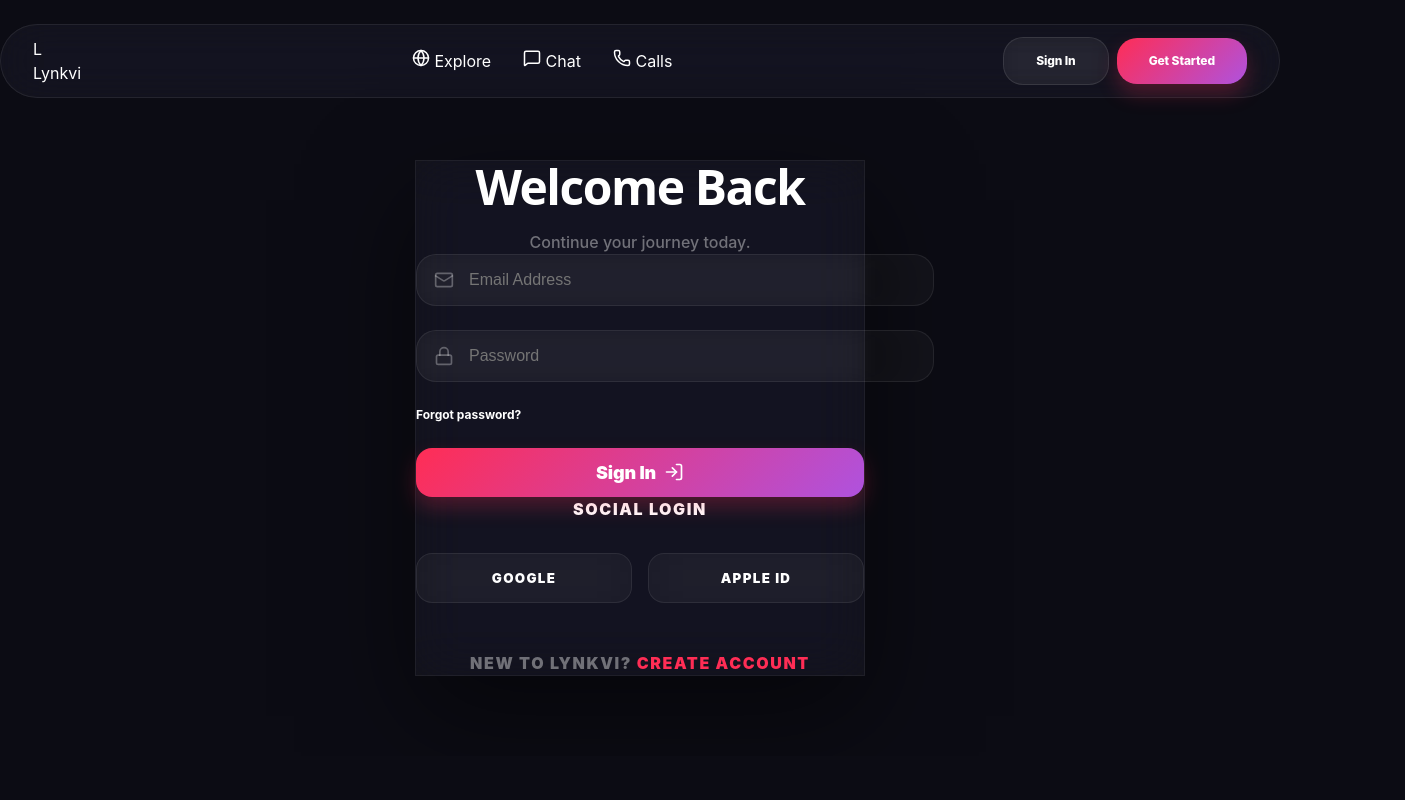
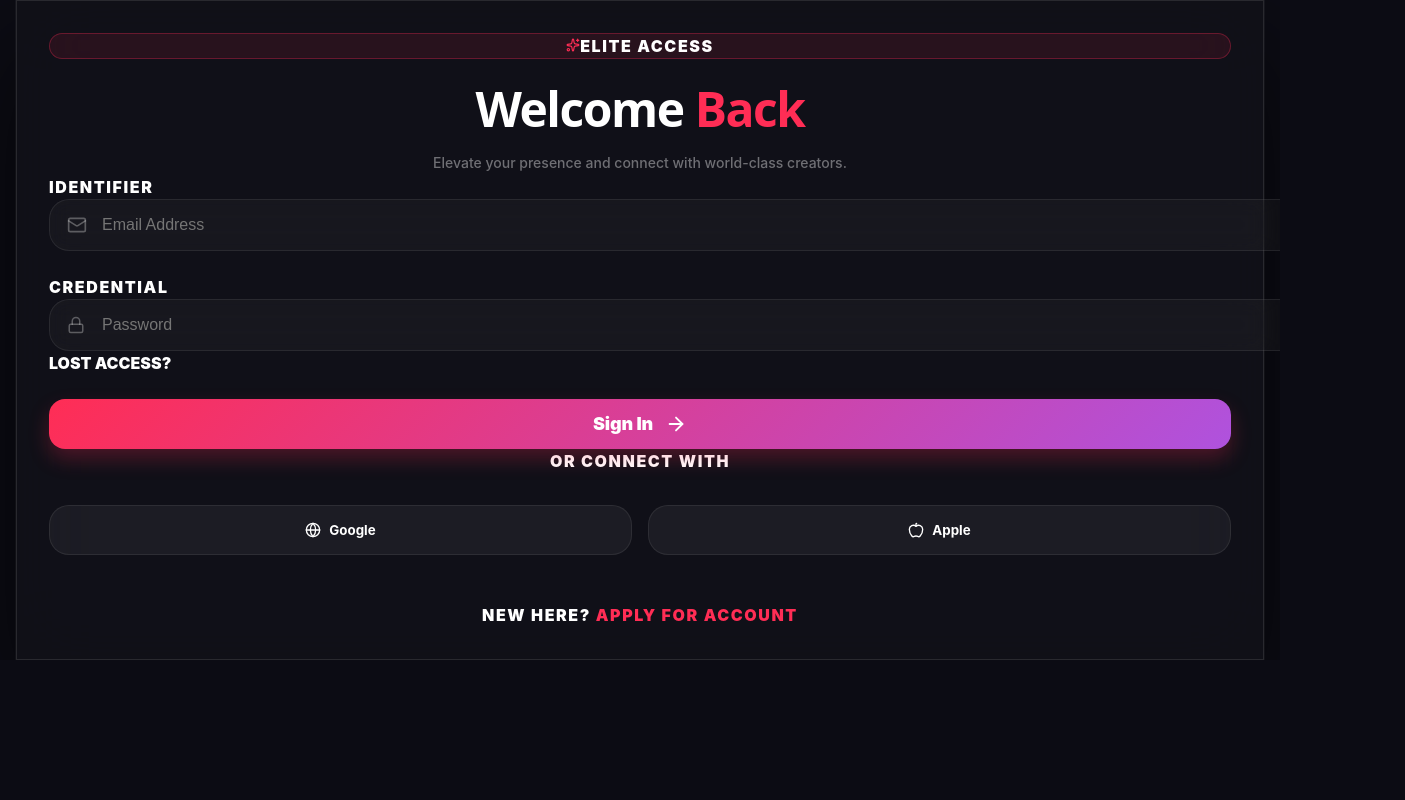
Before and after one commit to lyon-lang/lynkvi_web, a React (Vite) app: page /login in a window 1280 px wide. Shown: the top 800 px of the page, 1405 px wide, since content can reach past the window. Built offline with nearby package versions, Linux system fonts and the light colour scheme.

Commit message:
feat: redesign login page with enhanced animations and modern UI components

```diff
--- a/src/components/Layout.tsx
+++ b/src/components/Layout.tsx
@@ -1,5 +1,5 @@
 import React from 'react';
-import { Outlet } from 'react-router-dom';
+import { Outlet, useLocation } from 'react-router-dom';
 import { Navbar } from './Navbar';
 import { BottomNav } from './BottomNav';
 import { DynamicBackground } from './DynamicBackground';
@@ -7,6 +7,9 @@
 
 export const Layout: React.FC = () => {
   const { scrollYProgress } = useScroll();
+  const location = useLocation();
+  const isAuthPage = ['/login', '/register'].includes(location.pathname);
+
   const scaleX = useSpring(scrollYProgress, {
     stiffness: 100,
     damping: 30,
@@ -17,19 +20,23 @@
     <div className="app-wrapper">
       <DynamicBackground />
 
+      {!isAuthPage && (
+        <>
           <motion.div
             className="fixed top-0 left-0 right-0 h-1 bg-gradient-to-r from-primary to-secondary origin-left z-[100]"
             style={{ scaleX }}
           />
+          <Navbar />
+        </>
+      )}
 
-      <Navbar />
-
-      <main className="flex-1 pb-24 md:pb-0 md:pt-20">
+      <main className={`flex-1 ${!isAuthPage ? 'pb-24 md:pb-0 md:pt-20' : ''}`}>
         <Outlet />
       </main>
 
-      <BottomNav />
+      {!isAuthPage && <BottomNav />}
 
+      {!isAuthPage && (
         <footer className="footer container">
           <div className="footer-content">
             <div className="footer-brand">
@@ -67,6 +74,7 @@
             <p>&copy; 2026 Lynkvi. All rights reserved.</p>
           </div>
         </footer>
+      )}
     </div>
   );
 };
--- a/src/components/ModelGrid.tsx
+++ b/src/components/ModelGrid.tsx
@@ -1,5 +1,4 @@
 import React from 'react';
-import { motion } from 'framer-motion';
 import { ArrowRight } from 'lucide-react';
 import { useQuery } from '@tanstack/react-query';
 import { modelsService } from '../services/modelsService';
--- a/src/components/Navbar.tsx
+++ b/src/components/Navbar.tsx
@@ -1,5 +1,5 @@
 import React, { useState, useEffect } from 'react';
-import { MessageSquare, Phone, Globe, LogIn, User as UserIcon, LogOut, Settings, CreditCard, Menu, X } from 'lucide-react';
+import { MessageSquare, Phone, Globe, User as UserIcon, LogOut, Settings, CreditCard } from 'lucide-react';
 import { motion, AnimatePresence } from 'framer-motion';
 import { Link, useLocation, useNavigate } from 'react-router-dom';
 import { useAuth } from '../context/AuthContext';
--- a/src/index.css
+++ b/src/index.css
@@ -375,6 +375,68 @@
   color: var(--primary);
 }
 
+/* Premium Login UI */
+.login-bg {
+  position: fixed;
+  top: 0; left: 0; right: 0; bottom: 0;
+  z-index: -1;
+  background: radial-gradient(at 0% 0%, hsla(339, 100%, 55%, 0.15) 0, transparent 50%),
+              radial-gradient(at 100% 0%, hsla(271, 100%, 55%, 0.15) 0, transparent 50%),
+              radial-gradient(at 100% 100%, hsla(339, 100%, 55%, 0.1) 0, transparent 50%),
+              radial-gradient(at 0% 100%, hsla(271, 100%, 55%, 0.1) 0, transparent 50%),
+              #0a0a0f;
+  animation: bg-mesh 20s ease infinite;
+}
+
+@keyframes bg-mesh {
+  0%, 100% { background-position: 0% 0%; }
+  50% { background-position: 100% 100%; }
+}
+
+.glass-heavy {
+  background: rgba(18, 18, 24, 0.8);
+  backdrop-filter: blur(40px) saturate(200%);
+  border: 1px solid rgba(255, 255, 255, 0.1);
+  box-shadow: 0 50px 100px rgba(0, 0, 0, 0.6),
+              0 0 0 1px rgba(255, 255, 255, 0.05);
+}
+
+.shimmer-btn {
+  position: relative;
+  overflow: hidden;
+}
+
+.shimmer-btn::after {
+  content: "";
+  position: absolute;
+  top: -50%;
+  left: -50%;
+  width: 200%;
+  height: 200%;
+  background: linear-gradient(45deg, transparent, rgba(255,255,255,0.1), transparent);
+  transform: rotate(45deg);
+  animation: shimmer 3s infinite;
+}
+
+@keyframes shimmer {
+  0% { transform: translateX(-150%) rotate(45deg); }
+  100% { transform: translateX(150%) rotate(45deg); }
+}
+
+.social-btn {
+  background: rgba(255, 255, 255, 0.05);
+  border: 1px solid rgba(255, 255, 255, 0.08);
+  color: white;
+  border-radius: 20px;
+  transition: all 0.3s ease;
+}
+
+.social-btn:hover {
+  background: rgba(255, 255, 255, 0.1);
+  border-color: rgba(255, 255, 255, 0.2);
+  transform: translateY(-2px);
+}
+
 /* Animations */
 @keyframes fadeIn {
   from { opacity: 0; transform: translateY(10px); }
--- a/src/pages/Explore.tsx
+++ b/src/pages/Explore.tsx
@@ -1,10 +1,9 @@
 import React, { useState } from 'react';
 import { motion, AnimatePresence } from 'framer-motion';
-import { Search, Star, MessageCircle, Phone, MapPin, SlidersHorizontal, CheckCircle2 } from 'lucide-react';
+import { Search, SlidersHorizontal, CheckCircle2 } from 'lucide-react';
 import { useQuery } from '@tanstack/react-query';
-import { modelsService, type Model } from '../services/modelsService';
+import { modelsService } from '../services/modelsService';
 import { ModelCard } from '../components/ModelCard';
-import { Link } from 'react-router-dom';
 
 const CATEGORIES = ['All', 'Lifestyle', 'Gaming', 'Fitness', 'ASMR', 'Cosplay', 'Music'];
 
--- a/src/pages/Login.tsx
+++ b/src/pages/Login.tsx
@@ -1,8 +1,8 @@
 import React, { useState } from 'react';
-import { motion } from 'framer-motion';
+import { motion, AnimatePresence, type Variants } from 'framer-motion';
 import { useNavigate, Link } from 'react-router-dom';
 import { useAuth } from '../context/AuthContext';
-import { Mail, Lock, LogIn, AlertCircle } from 'lucide-react';
+import { Mail, Lock, AlertCircle, Sparkles, Globe, Apple, ArrowRight } from 'lucide-react';
 
 export const Login: React.FC = () => {
   const [email, setEmail] = useState('');
@@ -27,92 +27,156 @@
     }
   };
 
+  const containerVariants: Variants = {
+    hidden: { opacity: 0, scale: 0.95, y: 20 },
+    visible: {
+      opacity: 1,
+      scale: 1,
+      y: 0,
+      transition: {
+        duration: 0.8,
+        ease: [0.16, 1, 0.3, 1],
+        staggerChildren: 0.1
+      }
+    }
+  };
+
+  const itemVariants: Variants = {
+    hidden: { opacity: 0, y: 10 },
+    visible: { opacity: 1, y: 0 }
+  };
+
   return (
-    <div className="flex-center min-h-screen relative overflow-hidden px-4 py-20">
-      {/* Immersive Background Decorations */}
-      <div className="absolute top-0 left-0 w-full h-full pointer-events-none">
-        <div className="absolute top-[-10%] left-[-10%] w-[50%] h-[50%] bg-primary opacity-20 blur-[120px] rounded-full animate-pulse" />
-        <div className="absolute bottom-[-10%] right-[-10%] w-[50%] h-[50%] bg-secondary opacity-10 blur-[120px] rounded-full animate-pulse" style={{ animationDelay: '2s' }} />
+    <div className="min-h-screen flex items-center justify-center relative overflow-hidden px-4 md:px-6 py-12 md:py-20">
+      {/* Dynamic Background */}
+      <div className="login-bg" />
+
+      <motion.div
+        variants={containerVariants}
+        initial="hidden"
+        animate="visible"
+        className="glass-heavy p-8 md:p-14 rounded-[40px] w-full max-w-[460px] relative z-10"
+        style={{
+          display: 'flex',
+          flexDirection: 'column',
+          boxSizing: 'border-box'
+        }}
+      >
+        <div className="text-center mb-10">
+          <motion.div
+            variants={itemVariants}
+            className="inline-flex items-center gap-2 glass px-4 py-1.5 rounded-full mb-6"
+            style={{ background: 'rgba(255,45,85,0.1)', border: '1px solid rgba(255,45,85,0.3)' }}
+          >
+            <Sparkles size={14} className="text-primary animate-pulse" />
+            <span className="text-[10px] uppercase font-black tracking-widest text-white">Elite Access</span>
+          </motion.div>
+
+          <h1 className="text-4xl md:text-5xl font-black mb-4 tracking-tighter text-white">
+            Welcome <span className="text-primary">Back</span>
+          </h1>
+
+          <p className="text-white/40 text-sm md:text-base font-medium max-w-[280px] mx-auto leading-relaxed">
+            Elevate your presence and connect with world-class creators.
+          </p>
         </div>
 
+        <AnimatePresence mode="wait">
+          {error && (
             <motion.div
-        initial={{ opacity: 0, scale: 0.9, y: 30 }}
-        animate={{ opacity: 1, scale: 1, y: 0 }}
-        transition={{ duration: 0.6, ease: [0.22, 1, 0.36, 1] }}
-        className="glass p-10 md:p-14 rounded-[40px] w-full max-w-md relative z-10"
-        style={{ border: '1px solid rgba(255,255,255,0.05)', boxShadow: '0 40px 100px rgba(0,0,0,0.5)' }}
+              initial={{ opacity: 0, height: 0 }}
+              animate={{ opacity: 1, height: 'auto' }}
+              exit={{ opacity: 0, height: 0 }}
+              className="mb-8"
             >
-        <div className="text-center mb-10">
-          <h1 className="text-4xl md:text-5xl font-black mb-4 tracking-tighter">Welcome Back</h1>
-          <p className="text-white/40 font-medium">Continue your journey today.</p>
+              <div className="p-4 rounded-2xl flex items-center gap-3 bg-red-500/10 border border-red-500/20">
+                <AlertCircle size={18} className="text-red-500 shrink-0" />
+                <p className="text-xs font-bold text-red-500/90">{error}</p>
               </div>
+            </motion.div>
+          )}
+        </AnimatePresence>
 
-        <form onSubmit={handleSubmit} className="flex flex-col gap-6">
+        <form onSubmit={handleSubmit} className="flex flex-col gap-6 w-full">
+          <div className="space-y-2">
+            <label className="text-[10px] font-black uppercase tracking-widest text-white/20 ml-1">Identifier</label>
             <div className="input-group">
               <input
                 type="email"
                 value={email}
                 onChange={(e) => setEmail(e.target.value)}
-              className="input-glass"
+                className="input-glass w-full"
                 placeholder="Email Address"
                 required
               />
               <Mail className="input-icon" size={20} />
             </div>
+          </div>
 
+          <div className="space-y-2">
+            <label className="text-[10px] font-black uppercase tracking-widest text-white/20 ml-1">Credential</label>
             <div className="input-group">
               <input
                 type="password"
                 value={password}
                 onChange={(e) => setPassword(e.target.value)}
-              className="input-glass"
+                className="input-glass w-full"
                 placeholder="Password"
                 required
               />
-            <Lock className="input-icon" size={20} />
+              <Lock className="input-icon" size={18} />
+            </div>
+            <div className="flex justify-end pr-1">
+              <Link to="/forgot-password" title="Recovery Access?" className="text-[10px] font-black uppercase text-white/20 hover:text-primary transition-colors tracking-tighter">
+                Lost Access?
+              </Link>
+            </div>
           </div>
 
-          <div className="flex justify-end pr-2">
-            <Link to="/forgot-password" size="sm" className="text-xs font-bold text-white/30 hover:text-primary transition-colors">
-              Forgot password?
-            </Link>
-          </div>
-
-          <button
+          <motion.button
+            whileHover={{ scale: 1.01 }}
+            whileTap={{ scale: 0.98 }}
             type="submit"
             disabled={loading}
-            className="btn-primary w-full py-5 rounded-2xl flex-center gap-3 font-black text-lg transition-all group overflow-hidden relative"
+            className="shimmer-btn btn-primary w-full py-5 rounded-2xl flex-center gap-3 font-black text-lg shadow-xl shadow-primary/20 transition-all"
           >
-            <div className="absolute inset-0 bg-white/20 translate-y-full group-hover:translate-y-0 transition-transform duration-500" />
-            <span className="relative z-10 flex items-center gap-2">
-              {loading ? 'Authenticating...' : (
+            {loading ? 'Verifying...' : (
               <>
-                  Sign In <LogIn size={20} className="group-hover:translate-x-1 transition-transform" />
+                Sign In <ArrowRight size={22} />
               </>
             )}
-            </span>
-          </button>
+          </motion.button>
         </form>
 
-        <div className="mt-10 flex items-center gap-4 text-white/10">
+        <div className="mt-10">
+          <div className="flex items-center gap-4 text-white/5 mb-8">
             <div className="h-[1px] flex-1 bg-current" />
-          <span className="text-[10px] font-black uppercase tracking-widest text-white/20">Social Login</span>
+            <span className="text-[10px] font-black uppercase tracking-widest text-white/10">Or connect with</span>
             <div className="h-[1px] flex-1 bg-current" />
           </div>
 
-        <div className="mt-8 grid grid-cols-2 gap-4">
-          <button className="flex-center gap-2 glass py-4 rounded-2xl text-[10px] font-black uppercase tracking-widest hover:bg-white/5 transition-colors">
-            Google
-          </button>
-          <button className="flex-center gap-2 glass py-4 rounded-2xl text-[10px] font-black uppercase tracking-widest hover:bg-white/5 transition-colors">
-            Apple ID
-          </button>
+          <div className="grid grid-cols-2 gap-4">
+            <motion.button
+              type="button"
+              whileHover={{ y: -2, background: 'rgba(255,255,255,0.1)' }}
+              className="social-btn py-4 flex-center gap-2 font-bold text-[11px] tracking-wide"
+            >
+              <Globe size={16} /> Google
+            </motion.button>
+            <motion.button
+              type="button"
+              whileHover={{ y: -2, background: 'rgba(255,255,255,0.1)' }}
+              className="social-btn py-4 flex-center gap-2 font-bold text-[11px] tracking-wide"
+            >
+              <Apple size={16} /> Apple
+            </motion.button>
+          </div>
         </div>
 
-        <p className="mt-12 text-center text-white/40 text-[10px] font-black uppercase tracking-widest">
-          New to Lynkvi? {' '}
-          <Link to="/register" className="text-primary hover:text-secondary transition-colors">
-            Create account
+        <p className="mt-12 text-center text-[10px] font-black uppercase tracking-widest text-white/20">
+          New here? {' '}
+          <Link to="/register" className="text-primary hover:text-secondary transition-colors ml-1">
+            Apply for account
           </Link>
         </p>
       </motion.div>
--- a/src/pages/ModelProfile.tsx
+++ b/src/pages/ModelProfile.tsx
@@ -3,7 +3,7 @@
 import { motion, AnimatePresence } from 'framer-motion';
 import {
   Star, MessageCircle, Phone, Heart, Share2, Shield,
-  MapPin, Image as ImageIcon, Video,
+  MapPin, Image as ImageIcon,
   Lock, ArrowLeft, MoreVertical, Flag, Ban, CreditCard, ChevronRight
 } from 'lucide-react';
 import { useQuery } from '@tanstack/react-query';
```
Lines whose indentation alone changed are shown as unchanged.
